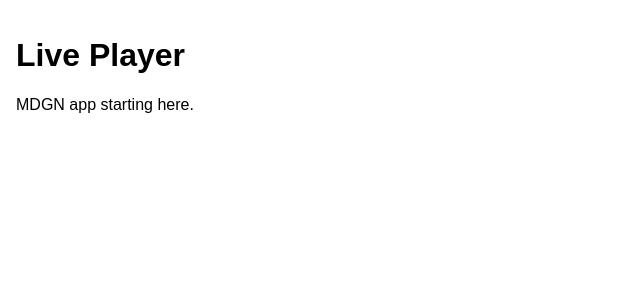
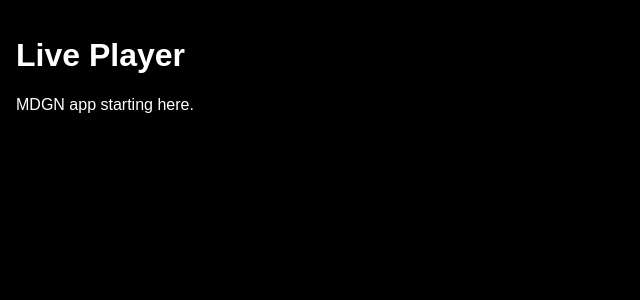
Before and after one commit to mmnjtothez-rgb/Mdgn-v2, a React (Vite) app: page / in a window 1280 px wide. Shown: the top 300 px of the page, without its empty margins (0-640 px from the left). Built offline with nearby package versions, Linux system fonts and the light colour scheme.

Commit message:
Update index.css

```diff
--- a/src/index.css
+++ b/src/index.css
@@ -1,4 +1,9 @@
 body {
   margin: 0;
+  background: #000;
+  color: #fff;
   font-family: sans-serif;
 }
+button {
+  cursor: pointer;
+}
```
